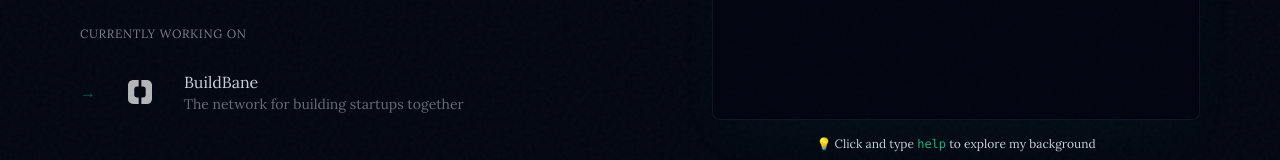
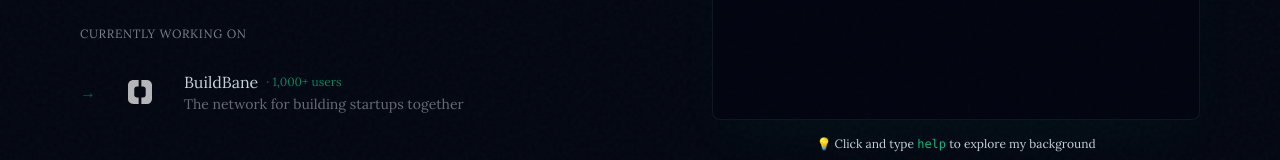
Before and after one commit to am101j/personal-portfolio, a Next.js app: page / in a window 1280 px wide. Shown: the part 526-686 px from the top of the page. Built offline with nearby package versions, Linux system fonts and the light colour scheme.

Commit message:
Add 1,000+ users stat next to BuildBane

```diff
--- a/src/app/page.tsx
+++ b/src/app/page.tsx
@@ -172,9 +172,12 @@
                                         </span>
 
                                         <div className="flex flex-col min-w-0">
-                                            <Link href="https://buildbane.com" target="_blank" className="text-sm md:text-base text-muted-foreground group-hover:text-foreground transition-colors hover:underline">
-                                                BuildBane
-                                            </Link>
+                                            <div className="flex items-center gap-2">
+                                                <Link href="https://buildbane.com" target="_blank" className="text-sm md:text-base text-muted-foreground group-hover:text-foreground transition-colors hover:underline">
+                                                    BuildBane
+                                                </Link>
+                                                <span className="text-xs text-primary/70">· 1,000+ users</span>
+                                            </div>
                                             <span className="text-xs sm:text-sm text-muted-foreground/50 truncate">
                                                 The network for building startups together
                                             </span>
```
